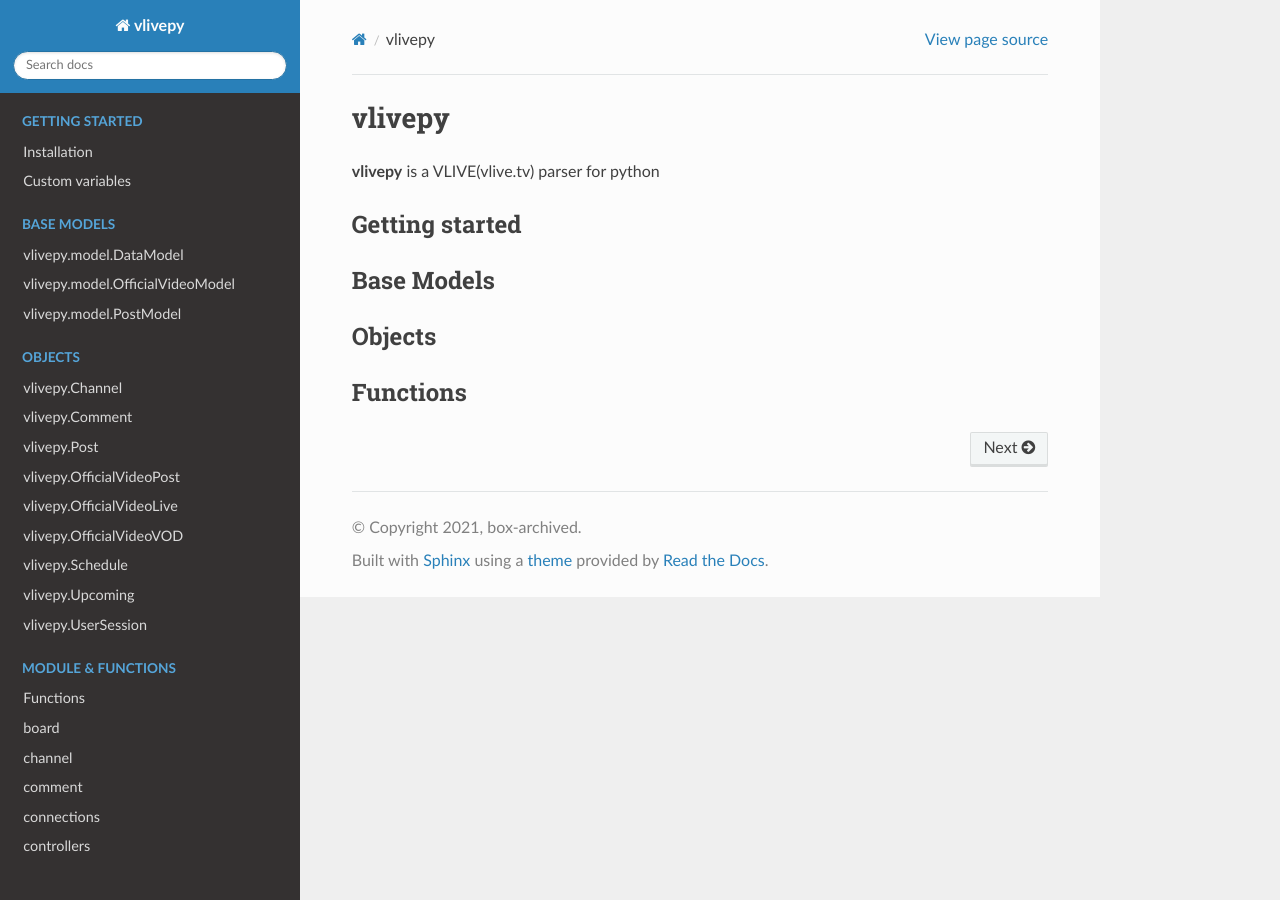
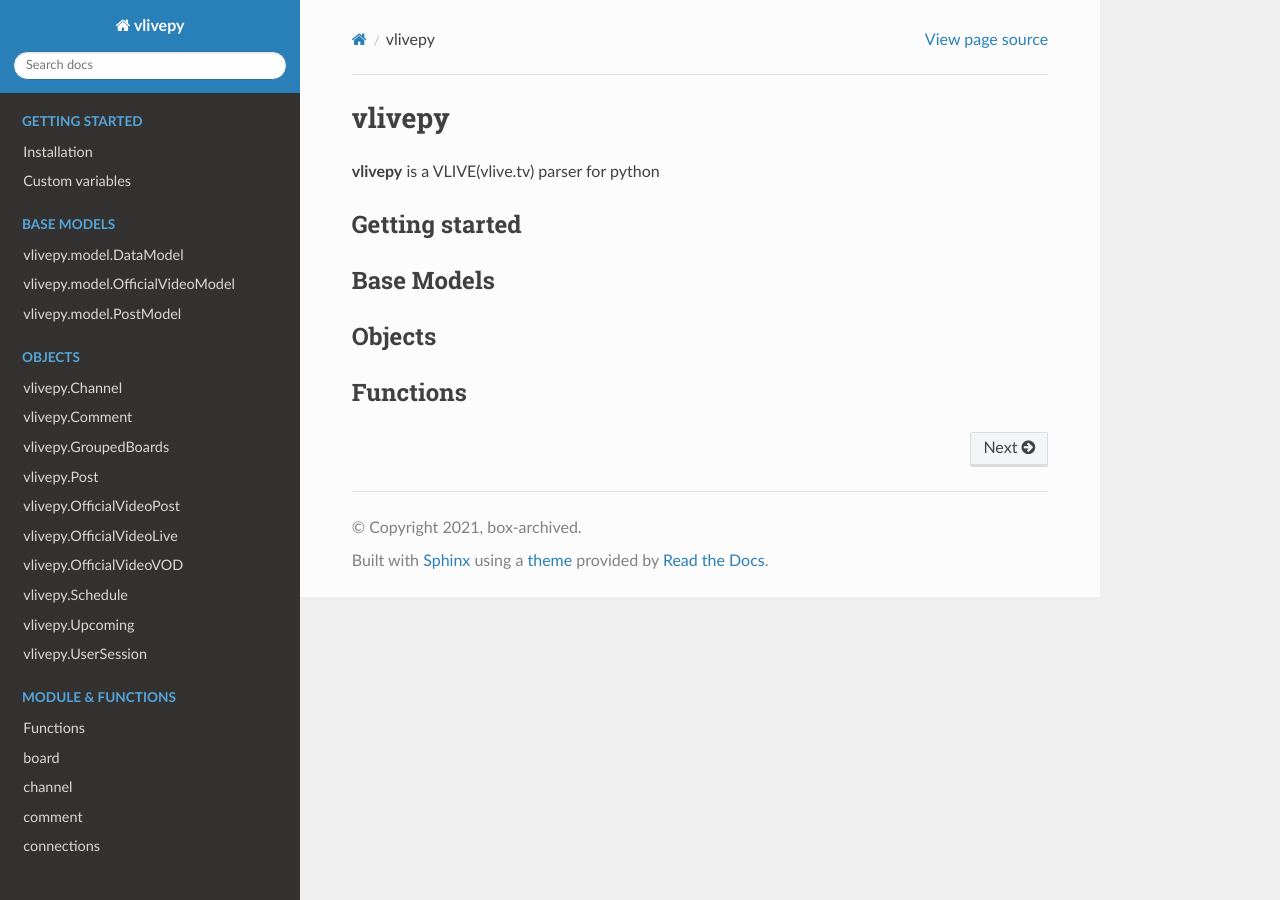
Before and after one commit to box-archived/vlive-py, a Sphinx documentation site: the page built from docs/index.rst, in a window 1280 px wide. Built offline with Sphinx 7.4.7 and the Read the Docs theme 2.0.0, drawn with Linux system fonts in a browser that asks for light colours; pages that are not in the unit, such as notebooks, are missing from menus.

Commit message:
Add GroupedBoards to main

```diff
--- a/docs/index.rst
+++ b/docs/index.rst
@@ -36,6 +36,7 @@ Objects
 
     model/channel
     model/comment
+    model/groupedboards
     model/post
     model/officialvideopost
     model/officialvideolive
--- /dev/null
+++ b/docs/model/groupedboards.rst
@@ -0,0 +1,6 @@
+vlivepy.GroupedBoards
+=====================
+
+.. autoclass:: vlivepy.GroupedBoards
+    :members:
+    :show-inheritance:
--- a/vlivepy/__init__.py
+++ b/vlivepy/__init__.py
@@ -13,6 +13,7 @@ from .controllers import (
 from .model import (
     Channel,
     Comment,
+    GroupedBoards,
     OfficialVideoPost,
     Post,
     Schedule,
```
